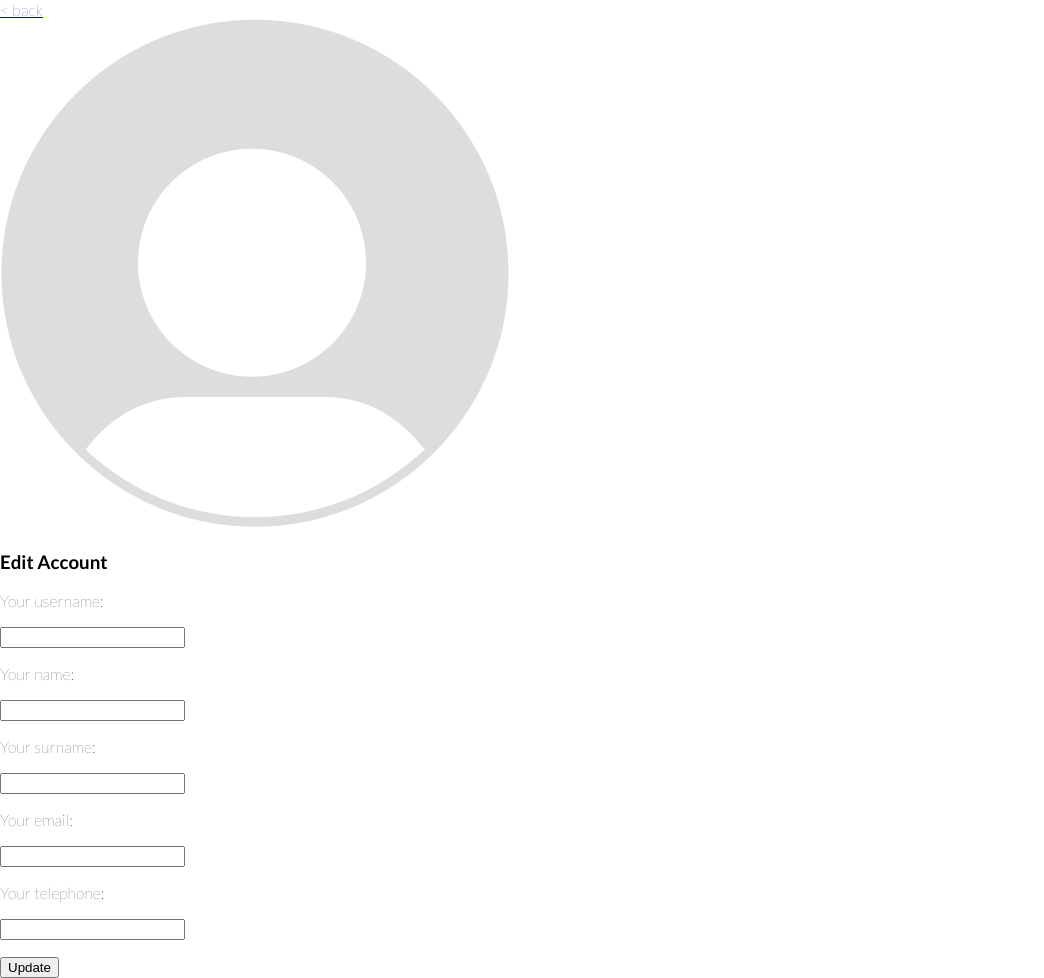
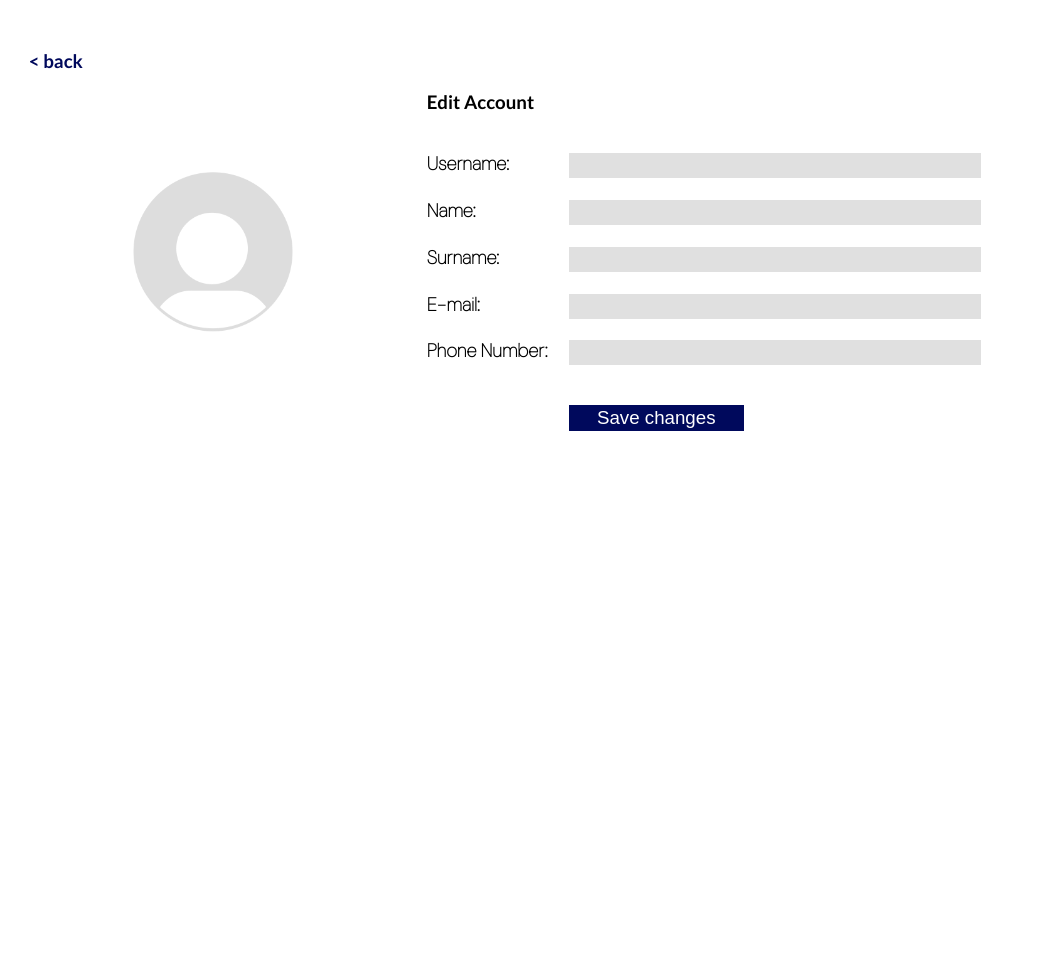
Before and after one commit to 6410685249/QueuePid, a Django app: template QueuePid/static/templates/customer_edit_profile.html in a window 1280 px wide. Shown: the part 129-1107 px from the top of the page, without its empty margins (0-1044 px from the left). After the commit the page ends 560 px from the top, so only its background shows below. Run offline with Django 4.2, Linux system fonts and the light colour scheme; the template is opened without the code that fills it, so the values that code supplies are empty; some web fonts are replaced.

Commit message:
Edit the data that show and button

```diff
--- a/QueuePid/static/templates/customer_edit_profile.html
+++ b/QueuePid/static/templates/customer_edit_profile.html
@@ -4,7 +4,7 @@
 {% block header %} Edit Account {% endblock %}
 
 {% block css %}
-    <link rel="stylesheet" href="{% static 'css/customer_edit.css' %}" />
+    <link rel="stylesheet" href="{% static 'css/profile.css' %}" />
 {% endblock %}
 
 {% block body %}
@@ -16,29 +16,32 @@
 
     <form action="{% url 'success_edit' %}" method="post">
         {% csrf_token %}
+
         <div class="container">
             <div class="profile-area">
                 <img src="{% static 'img/default_avatar.png' %}" alt="avatar">
             </div>
+
             <div class="account-area">
                 <h3>Edit Account</h3>
                 <div class="edit-area">
-                    <p>Your username:</p>
+                    <p>Username:</p>
                     <p><input type="text" name="username" value="{{ user_profile.username }}"></p>
-                    <p>Your name:</p>
+                    <p>Name:</p>
                     <p><input type="text" name="name" value="{{ user_profile.name }}"></p>
-                    <p>Your surname:</p>
+                    <p>Surname:</p>
                     <p><input type="text" name="surname"  value="{{ user_profile.surname }}"></p>
-                    <p>Your email:</p>
+                    <p>E-mail:</p>
                     <p><input type="text" name="email" value="{{ user_profile.email }}"></p>
-                    <p>Your telephone:</p>
+                    <p>Phone Number:</p>
                     <p><input type="text" name="tele_phone"  value="{{ user_profile.telephone }}"></p>
                     <div class="button-area">
-                        <button>Update</button>
+                        <button type="submit">Save changes</button>
                     </div>
                 </div>
             </div>
         </div>
+
     </form>
     {% if message != "None"%}
         {{message}}
```
